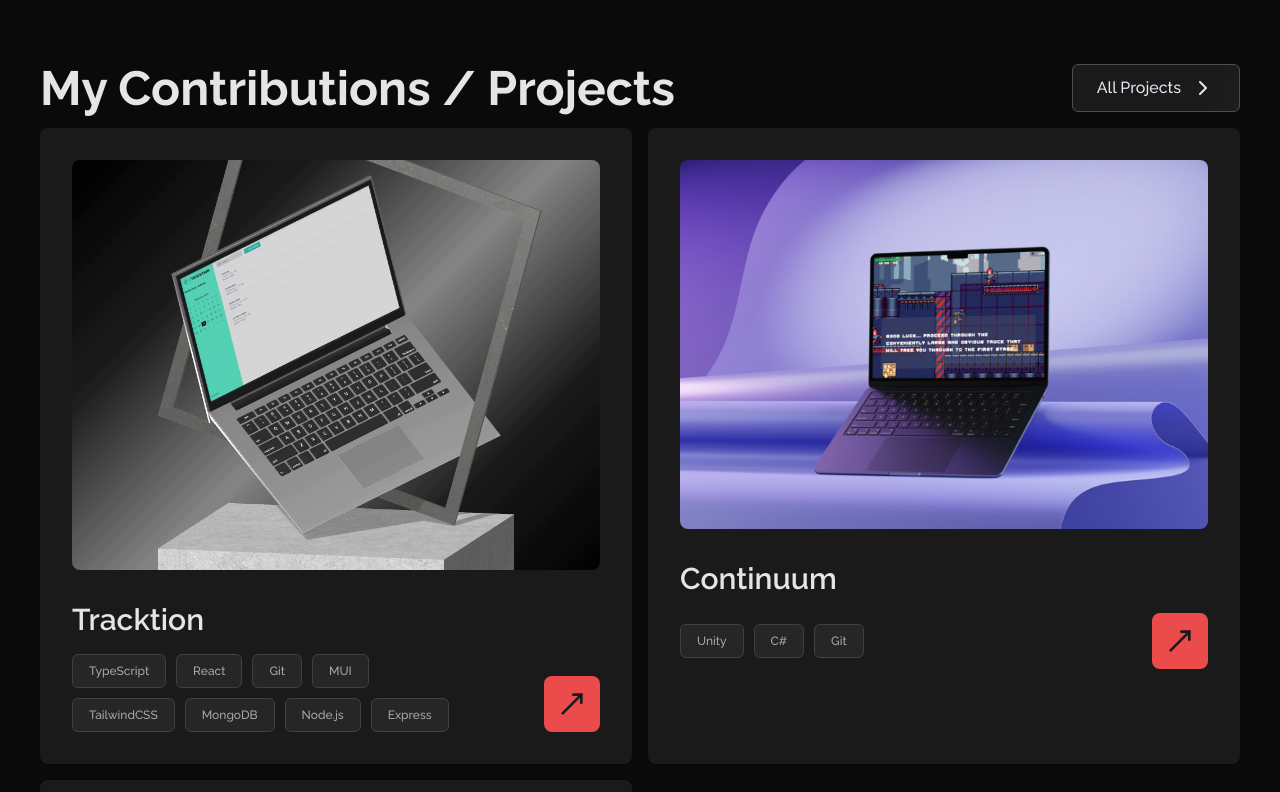
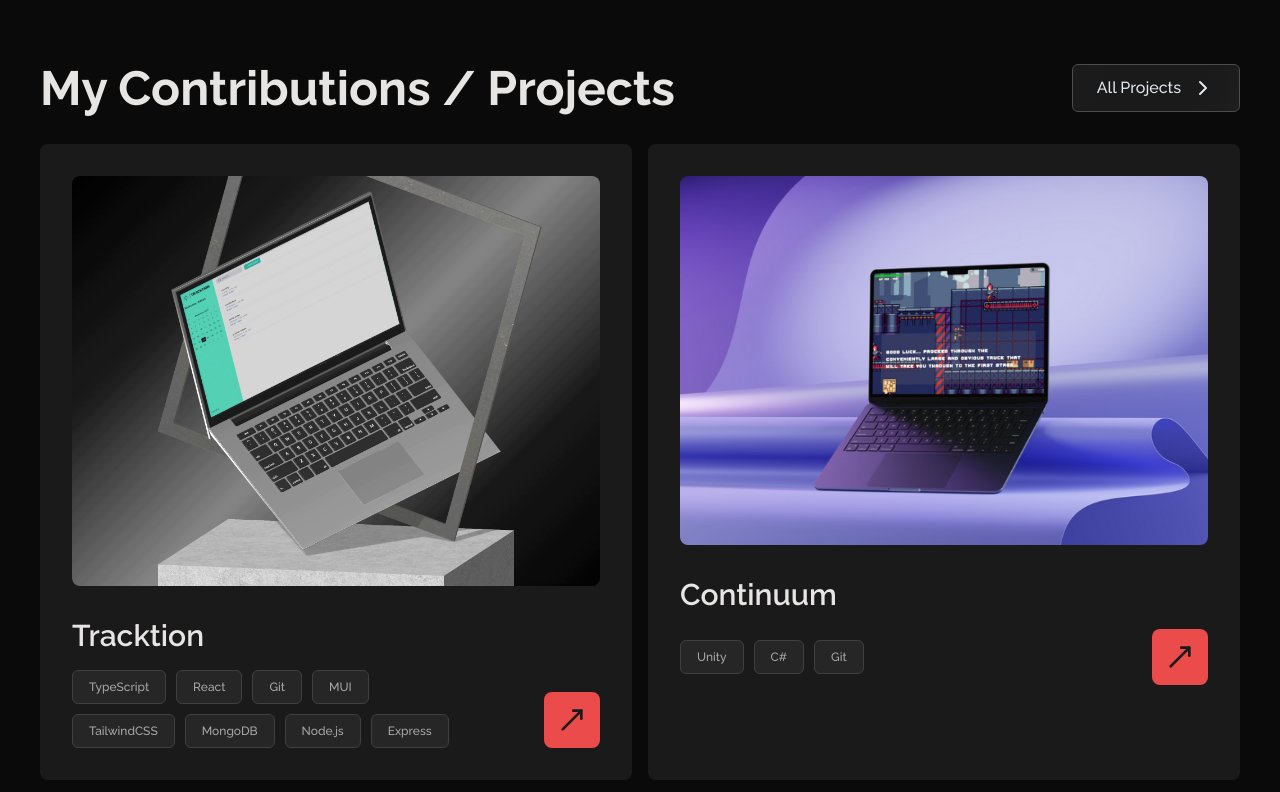
Before and after one commit to acozy03/Adrian-Portfolio, a Next.js app: page / in a window 1280 px wide. Shown: the part 1348-2140 px from the top of the page. Built offline with nearby package versions, Linux system fonts and the light colour scheme.

Commit message:
more padding cleanup

```diff
--- a/app/_components/ProjectsSection.tsx
+++ b/app/_components/ProjectsSection.tsx
@@ -19,7 +19,7 @@ const ProjectsSection = () => {
         </ShinyButton>
       </div>
 
-      <div className="grid lg:grid-cols-2 gap-4 mt-4">
+      <div className="grid lg:grid-cols-2 gap-4 mt-8">
         {portfolioProjects.map((project) => (
           <ProjectCard key={project.id} project={project} />
         ))}
```
